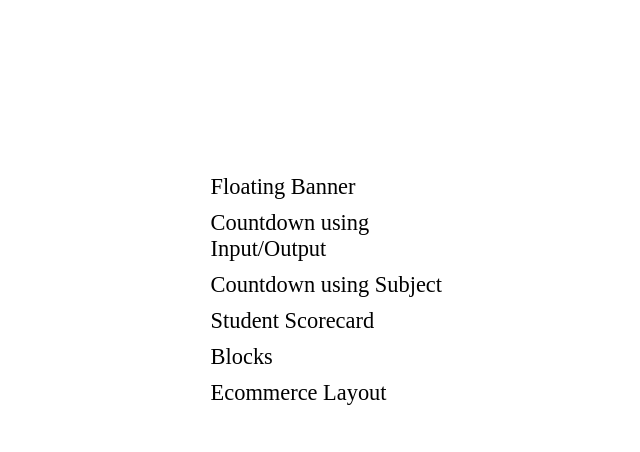
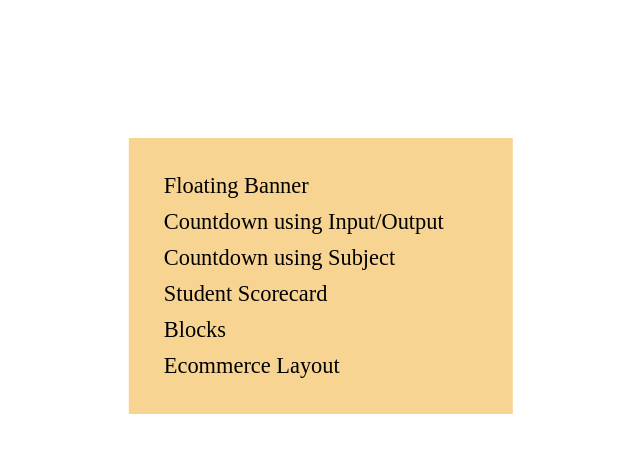
Before and after one commit to SurabhiPal0892/AngularDemo, an Angular app: page / in a window 1280 px wide. Shown: the top 452 px of the page, without its empty margins (332-972 px from the left). Built offline with nearby package versions, Linux system fonts and the light colour scheme.

Commit message:
1 file modified

```diff
--- a/src/app/home/home.component.css
+++ b/src/app/home/home.component.css
@@ -1,10 +1,13 @@
 .container {
-  width: 20%;
-  transform: translate(210%, 70%);
+  width: 30%;
+  transform: translate(120%, 50%);
+  background-color: rgba(245, 195, 102, 0.705);
+  padding: 30px;
 }
 
 ul {
   list-style: none;
+  text-align: justify;
 }
 
 li {
```
